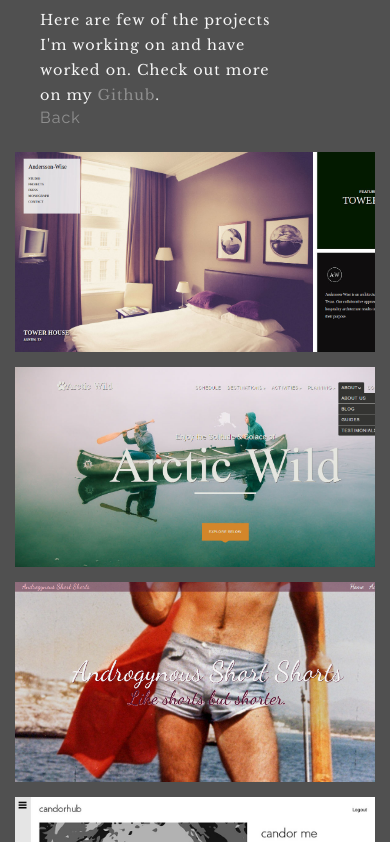
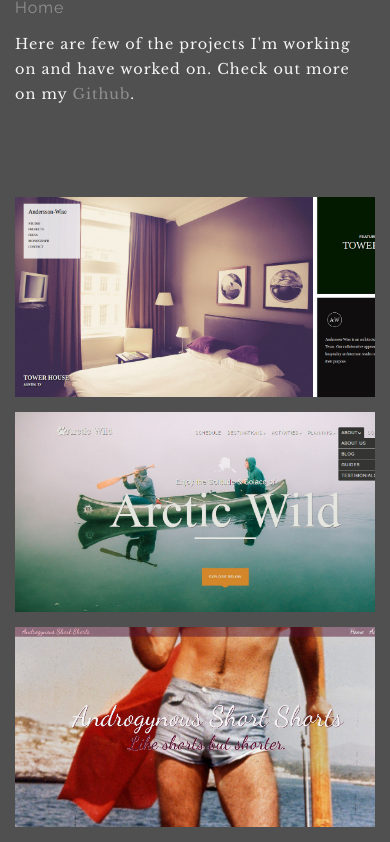
Before and after one commit to Rilsta/Dev-Portfolio, a plain HTML site: page portfolio.html in a window 390 px wide. Shown: the part 93-935 px from the top of the page. Drawn offline with nearby package versions, Linux system fonts and the light colour scheme.

Commit message:
fix portfolio media queries to respond better

```diff
--- a/portfolio.html
+++ b/portfolio.html
@@ -15,6 +15,9 @@
       <div class="p-info scene__element scene__element--fadeinup">
         <div class="p-header" >
           <h1>Projects</h1>
+          <div class="home-link">
+            <a href="index.html">Home</a>
+          </div>
           <p>Here are few of the projects I'm working on and have worked on.
           Check out more on my <a href="https://github.com/Rilsta">Github</a>.</p>
         </div>
@@ -32,7 +35,6 @@
             <li>React.js</li>
           </ul>
         </div>
-        <a href="index.html">Back</a>
       </div>
 
       <div class="p-gallery m-scene scene__element scene__element--fadeinright">
--- a/scss/pages/_portfolio.scss
+++ b/scss/pages/_portfolio.scss
@@ -12,6 +12,11 @@
   width: 33.3333333%;
   height: 100vh;
   padding: 25px;
+}
+
+.home-link{
+  padding: 15px 0;
+  color: $light-grey;
 }
 
 .p-skill-list{
@@ -104,9 +109,13 @@
     margin: 15px;;
   }
   .p-info{
+    display: block;
     flex-flow: row wrap;
+    justify-content: flex-start;
+    align-items: flex-start;
     width: 100%;
-    height: 30%;
+    height:275px;
+    padding: 0;
     background: $grey;
     color: $white;
     h1{
@@ -116,7 +125,6 @@
       font-size: .9em;
       margin: 0;
       padding: 0;
-      width: 80%;
     }
     .p-skill-list{
       display: none;
```
Also changed, not shown: about.html (+1 -1 lines), css/main.css, 1 other file.
